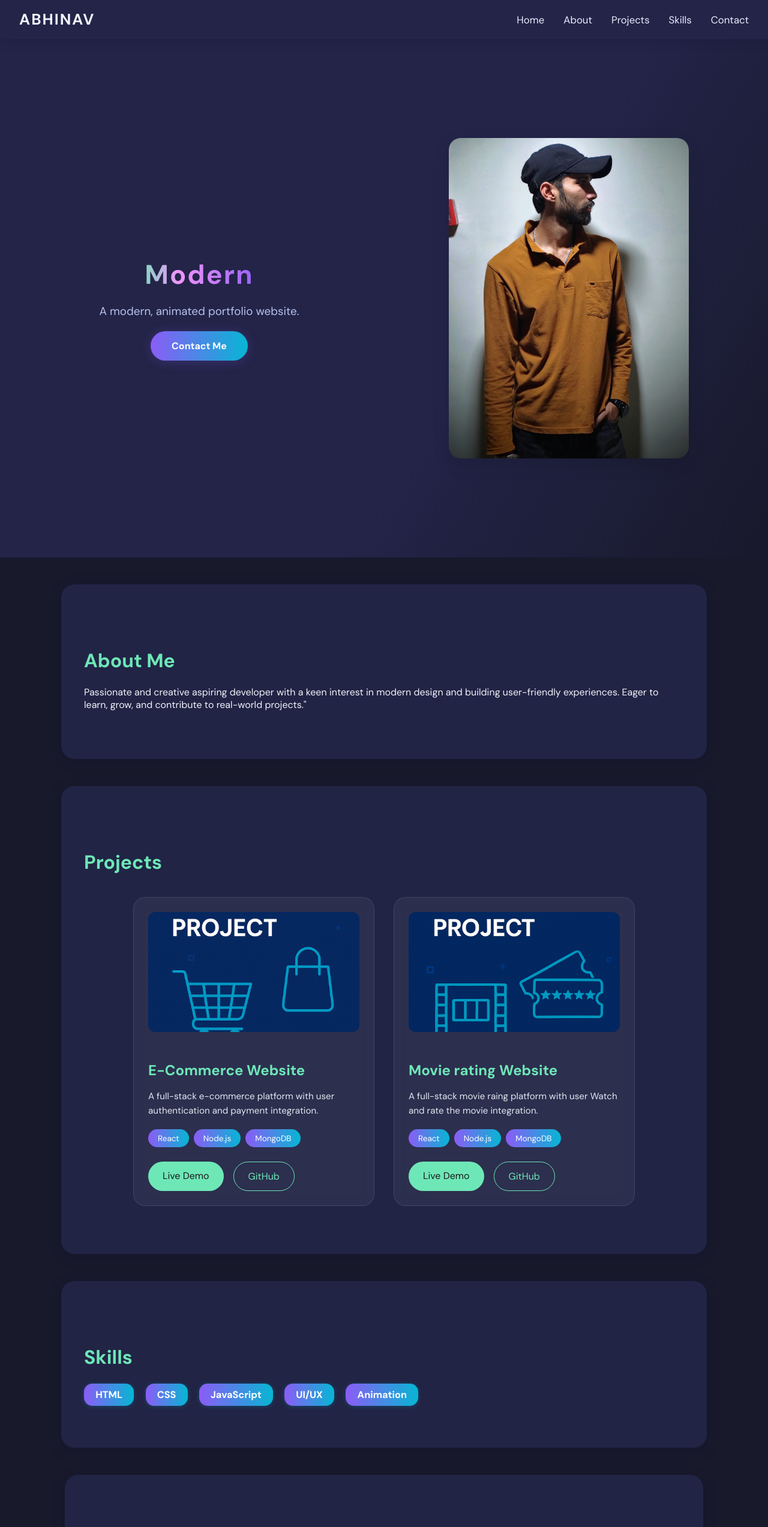
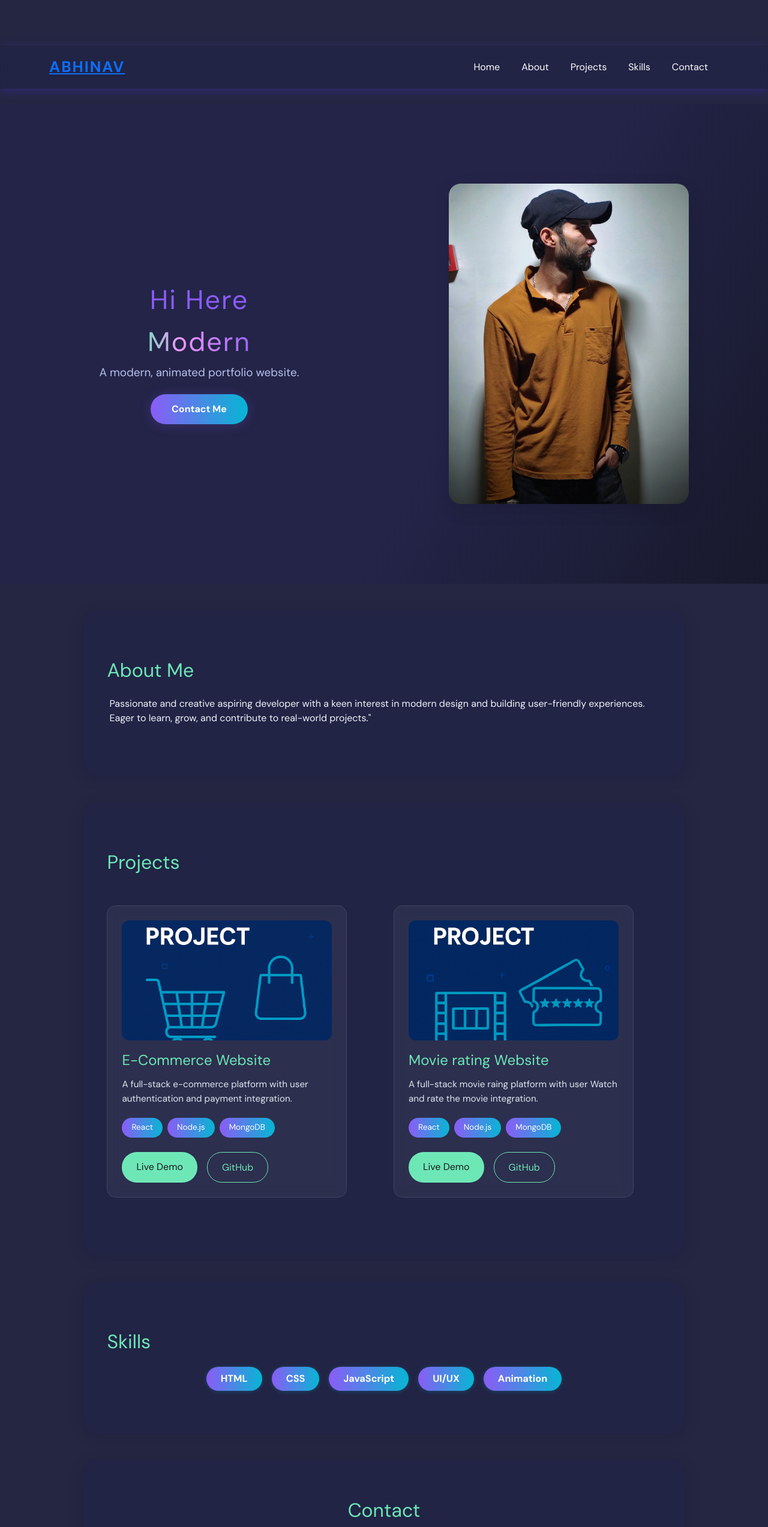
Before and after one commit to Abhinav432/My-Portfolio, a plain HTML site: page index.html in a window 1280 px wide. Shown: the top 2545 px of the page at 60% size. Drawn offline with nearby package versions, Linux system fonts and the light colour scheme.

Commit message:
fix the problem to responsive

```diff
--- a/index.html
+++ b/index.html
@@ -4,21 +4,43 @@
     <meta charset="UTF-8" />
     <meta name="viewport" content="width=device-width, initial-scale=1.0" />
     <title>Modern Portfolio</title>
+    <!-- Bootstrap CSS -->
+    <link href="https://cdn.jsdelivr.net/npm/bootstrap@5.3.2/dist/css/bootstrap.min.css" rel="stylesheet">
+    <!-- Font Awesome -->
+    <link rel="stylesheet" href="https://cdnjs.cloudflare.com/ajax/libs/font-awesome/6.5.1/css/all.min.css">
+    <!-- Google Fonts -->
+    <link href="https://fonts.googleapis.com/css?family=Montserrat:700,400|DM+Sans:400,700&display=swap" rel="stylesheet">
+    <!-- Custom CSS -->
     <link rel="stylesheet" href="styles.css" />
-  <link rel="stylesheet" href="https://cdnjs.cloudflare.com/ajax/libs/font-awesome/6.5.1/css/all.min.css">
-  <link href="https://fonts.googleapis.com/css?family=Montserrat:700,400|DM+Sans:400,700&display=swap" rel="stylesheet">
 </head>
 <body>
   <!--  ------------------------ navabr section ----------- -->
-  <nav class="navbar">
-    <div class="nav-logo">ABHINAV</div>
-    <ul class="nav-links">
-      <li><a href="#hero">Home</a></li>
-      <li><a href="#about">About</a></li>
-      <li><a href="#projects">Projects</a></li>
-      <li><a href="#skills">Skills</a></li>
-      <li><a href="#contact">Contact</a></li>
+  <nav class="navbar navbar-expand-lg fixed-top">
+    <div class="container">
+      <a class="nav-logo" href="#hero">ABHINAV</a>
+      <button class="navbar-toggler" type="button" data-bs-toggle="collapse" data-bs-target="#navbarNav">
+        <i class="fas fa-bars"></i>
+      </button>
+      <div class="collapse navbar-collapse" id="navbarNav">
+        <ul class="navbar-nav ms-auto">
+          <li class="nav-item">
+            <a class="nav-link" href="#hero">Home</a>
+          </li>
+          <li class="nav-item">
+            <a class="nav-link" href="#about">About</a>
+          </li>
+          <li class="nav-item">
+            <a class="nav-link" href="#projects">Projects</a>
+          </li>
+          <li class="nav-item">
+            <a class="nav-link" href="#skills">Skills</a>
+          </li>
+          <li class="nav-item">
+            <a class="nav-link" href="#contact">Contact</a>
+          </li>
         </ul>
+      </div>
+    </div>
   </nav>
   <!--  ------------------- hero ------------------------ -->
 
@@ -26,7 +48,8 @@
   <div class="hero-content">
     <div class="hero-text">
       <h1>
-        <span class="moving-text"></span>
+        <p> Hi Here </p>
+        <span class="moving-text"> </span>
       </h1>
       <p class="subtitle">A modern, animated portfolio website.</p>
       <a href="#contact" class="cta-btn">Contact Me</a>
@@ -133,7 +156,7 @@
               <ul class="footer-contact">
                   <li>
                       <i class="fas fa-map-marker-alt"></i>
-                      <span>123 Jawali,  City kangra,himachal Pradesh Pin-code 176023</span>
+                      <span>123 Jawali, City kangra,himachal Pradesh Pin-code 176023</span>
                   </li>
                   <li>
                       <i class="fas fa-envelope"></i>
@@ -141,13 +164,13 @@
                   </li>
                   <li>
                       <i class="fas fa-phone"></i>
-                      <a href="tel:+1234567890">+123 456 7890</a>
+                      <a href="#">+91 8352863833</a>
                   </li>
               </ul>
           </div>
 
           <!-- Social Links -->
-          <div class="col-md-4">
+          <div class="col-md-4  ">
               <h4>Follow Me</h4>
               <div class="social-links">
                   <a href="#" class="social-link"><i class="fab fa-github"></i></a>
@@ -169,9 +192,9 @@
   </div>
 </footer>
 
-
-  <script src="https://cdn.jsdelivr.net/npm/bootstrap@5.3.0/dist/js/bootstrap.bundle.min.js"></script>
-
+<!-- Bootstrap Bundle with Popper -->
+<script src="https://cdn.jsdelivr.net/npm/bootstrap@5.3.2/dist/js/bootstrap.bundle.min.js"></script>
+<!-- Custom JavaScript -->
 <script src="main.js"></script>
 </body>
 </html>
--- a/main.js
+++ b/main.js
@@ -26,6 +26,10 @@ function typeAnimation() {
 }
 typeAnimation();
 
+
+
+
+
 // Reveal sections on scroll
 const hiddenSections = document.querySelectorAll('.section');
 const sectionObserver = new IntersectionObserver(entries => {
@@ -47,6 +51,26 @@ navLinks.forEach(link => {
       document.querySelector(href).scrollIntoView({ behavior: 'smooth', block: 'start' });
     }
   });
+});
+
+// Fix navbar on scroll
+window.addEventListener('scroll', function() {
+    const navbar = document.querySelector('.navbar');
+    if (window.scrollY > 50) {
+        navbar.style.background = 'rgba(33, 36, 69, 0.98)';
+    } else {
+        navbar.style.background = 'rgba(33, 36, 69, 0.95)';
+    }
+});
+
+// Smooth scroll for navigation links
+document.querySelectorAll('a[href^="#"]').forEach(anchor => {
+    anchor.addEventListener('click', function (e) {
+        e.preventDefault();
+        document.querySelector(this.getAttribute('href')).scrollIntoView({
+            behavior: 'smooth'
+        });
+    });
 });
 
 //  navbar animation script ----------
--- a/styles.css
+++ b/styles.css
@@ -3,13 +3,15 @@ body {
   padding: 0;
   min-height: 100vh;
   font-family: 'DM Sans', 'Montserrat', Arial, sans-serif;
-  background: #18192b;
+  background: #252641;
   color: #f2f2fa;
+  padding-top: 76px; /* Height of fixed navbar */
 }
 /*  -------------nav bar CSS --------------- */
 
 .navbar {
-  background: #232448;
+  background: rgba(33, 36, 69, 0.95);
+  backdrop-filter: blur(10px);
   display: flex;
   justify-content: space-between;
   align-items: center;
@@ -17,12 +19,12 @@ body {
   position: sticky;
   top: 0;
   z-index: 10;
-  box-shadow: 0 4px 16px rgba(15,11,45,0.14);
+  box-shadow: 0 4px 16px rgba(64, 47, 193, 0.4);
 }
 .nav-logo {
   font-size: 1.6rem;
   font-weight: 700;
-  color:   linear-gradient(90deg, #a5b4fc 20%, #6ee7b7 40%, #f094fb 60%, #8b5cf6 100%);
+  color: linear-gradient(90deg, #9ea4c5 20%, #6ee7b7 40%, #f094fb 60%, #8b5cf6 100%);
 
   letter-spacing: 2px;
 }
@@ -46,21 +48,19 @@ body {
   text-decoration-thickness: 2px;
   transition: ease-in-out 0.4s;
   zoom: 1.1;
-
 }
-
-
-
-
-
-
-
-
-
+.nav-link {
+  color: #fff !important;
+  margin: 0 10px;
+}
+.nav-link:hover {
+  color: #6ee7b7 !important;
+}
 
 /* --------------hero section css------------------------------ */
 .hero-section {
   height: 92vh;
+  margin-top: 25px;
   display: flex;
   flex-direction: column;
   align-items: center;
@@ -211,18 +211,18 @@ body {
 
 
 .projects-container {
-  display: flex;
-  flex-wrap: wrap;
+  display: grid;
+  grid-template-columns: repeat(auto-fit, minmax(300px, 1fr));
   gap: 2rem;
-  justify-content: center;
-  padding: 1rem;
+  padding: 2rem 0;
 }
 
 .project-card {
   flex: 1 1 350px;
   max-width: 400px;
+  height: 100%;
   background: rgba(255, 255, 255, 0.05);
-  border-radius: 20px;
+  border-radius: 15px;
   overflow: hidden;
   backdrop-filter: blur(10px);
   border: 1px solid rgba(255, 255, 255, 0.1);
@@ -343,6 +343,7 @@ body {
 
   .project-card {
       flex: 1 1 300px;
+      margin: 0 1rem;
   }
 
   .project-image {
@@ -377,14 +378,15 @@ body {
 .skills-list {
   display: flex;
   flex-wrap: wrap;
-  gap: 1.2rem;
+  gap: 1rem;
+  justify-content: center;
   margin-top: 1.4rem;
 }
 .skills-list span {
   background: linear-gradient(90deg,#8b5cf6,#06b6d4);
   color: #fff;
-  border-radius: 14px;
-  padding: 0.5rem 1.2rem;
+  border-radius: 25px;
+  padding: 0.5rem 1.5rem;
   font-weight: 600;
   font-size: 1.02rem;
   box-shadow: 0 1px 7px #06b6d444;
@@ -398,7 +400,8 @@ body {
   margin: 0 auto;
   gap: 1.1rem;
   margin-top: 1.4rem;
-  max-width: 400px;
+  max-width: 600px;
+  padding: 2rem;
 }
 .contact-form input, .contact-form textarea {
   background: #1e203b;
@@ -472,9 +475,10 @@ body {
 
 .form-input {
   width: 100%;
-  padding: 1rem;
+  padding: 0.8rem;
+  margin-bottom: 1rem;
+  border-radius: 8px;
   border: 2px solid #e0e0e0;
-  border-radius: 8px;
   background: white;
   font-size: 1rem;
   transition: all 0.3s ease;
@@ -568,8 +572,8 @@ footer {
 
 .footer-contact {
   list-style: none;
-  padding: 0;
-  margin: 0;
+  padding:  7px 24px;
+  margin: 2px;
 
 }
 
@@ -578,6 +582,7 @@ footer {
   align-items: flex-start;
   gap: 1rem;
   margin-bottom: 1rem;
+
 }
 
 .footer-contact li i {
@@ -598,6 +603,7 @@ footer {
 .social-links {
   display: flex;
   gap: 1rem;
+  padding:7px  20%;
 }
 
 .social-link {
@@ -607,10 +613,11 @@ footer {
   width: 40px;
   height: 40px;
   border-radius: 50%;
-  background: rgba(110, 231, 183, 0.1);
-  color: #6ee7b7;
+  background: rgba(255, 255, 255, 0.1);
+  color: #fff;
   text-decoration: none;
   transition: all 0.3s ease;
+
 }
 
 .social-link:hover {
@@ -644,9 +651,13 @@ footer {
   .social-links {
       justify-content: center;
       margin-top: 1rem;
+
   }
 
   .footer-contact li {
+      flex-direction: column;
+      align-items: center;
+      text-align: center;
       font-size: 0.9rem;
   }
 }
```
Lines whose indentation alone changed are shown as unchanged.
